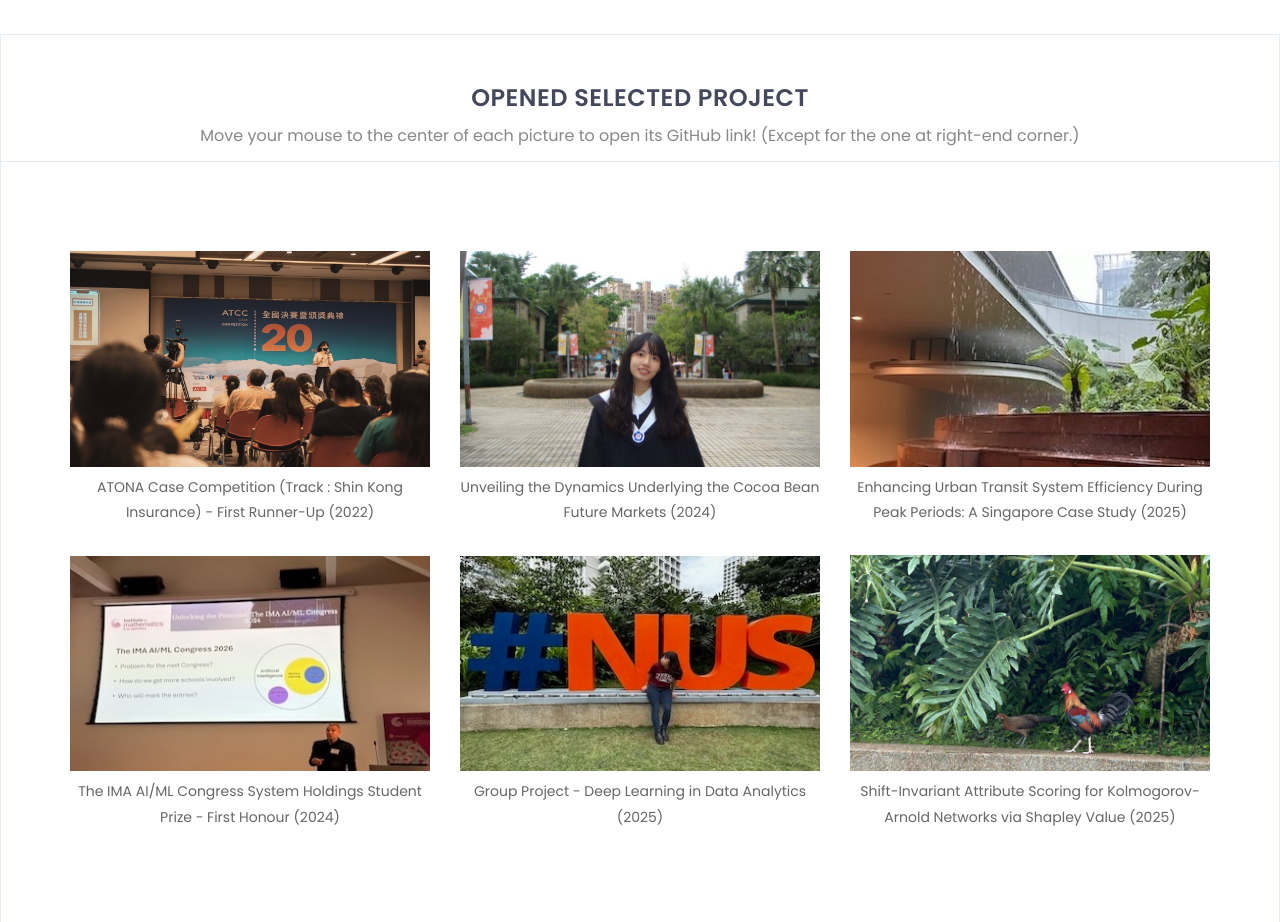
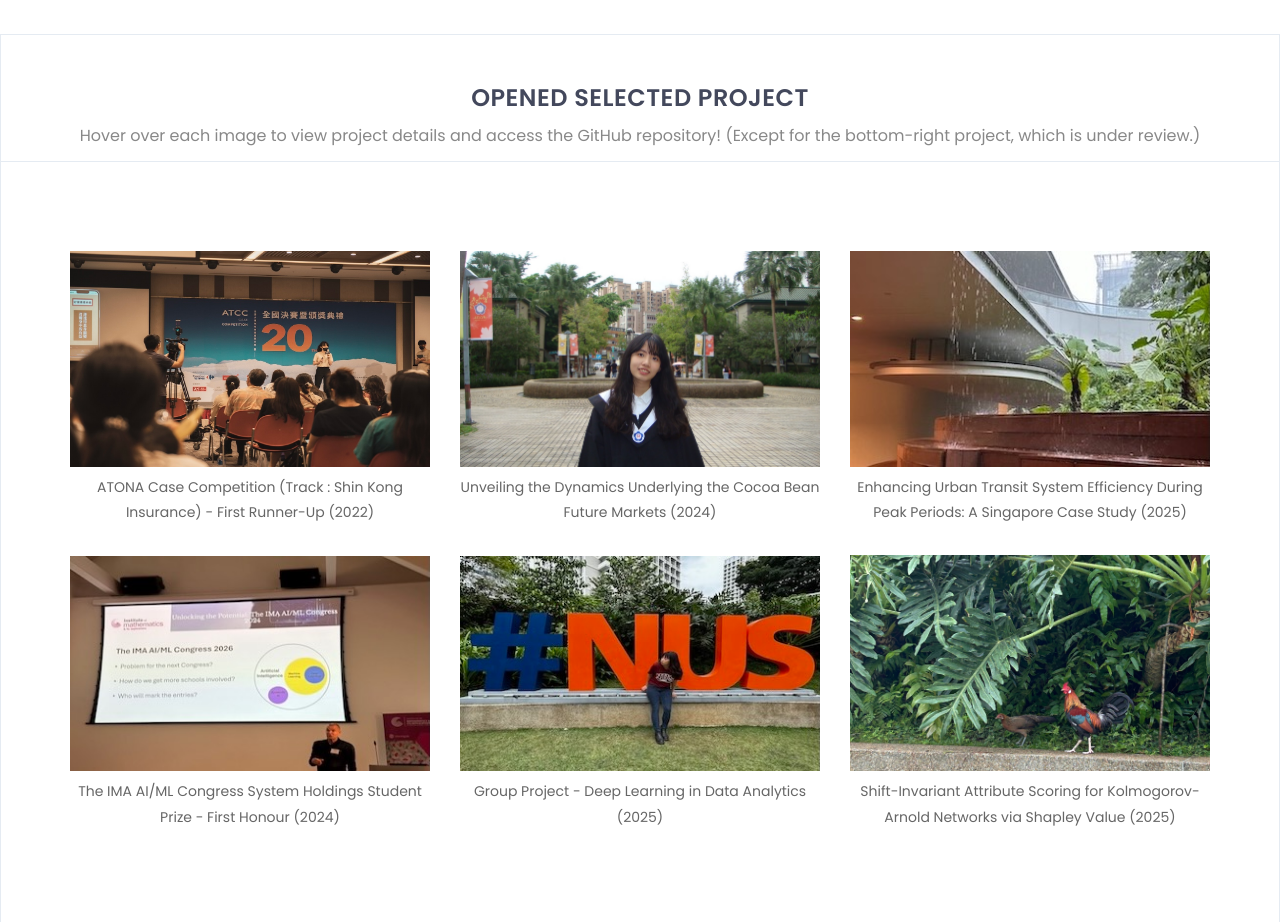
Before and after one commit to helloiamching/personal-page, a plain HTML site: page index.html in a window 1280 px wide. Shown: the part 4700-5622 px from the top of the page. Drawn offline with nearby package versions, Linux system fonts and the light colour scheme.

Commit message:
Update index.html

```diff
--- a/index.html
+++ b/index.html
@@ -466,7 +466,7 @@
 				<div class="section-heading text-center">
 					<h2>Opened Selected Project</h2>
 					<p style="font-size:16px; color:#888; margin-top:-50px;">
-         				Move your mouse to the center of each picture to open its GitHub link! (Except for the one at right-end corner.)
+						Hover over each image to view project details and access the GitHub repository! (Except for the bottom-right project, which is under review.)
     				</p>
 				</div>
 				<div class="container">
@@ -599,4 +599,5 @@
 
     </body>
 
+
 </html>
```
